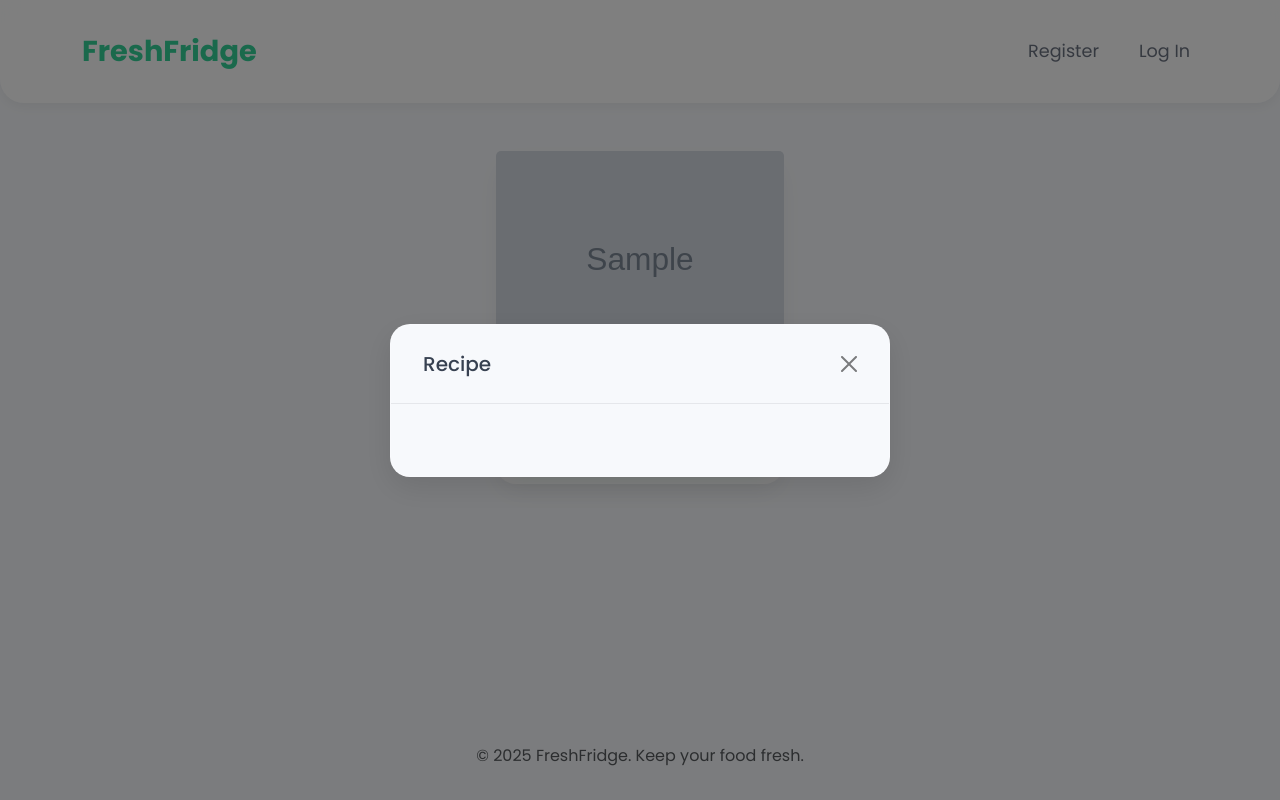
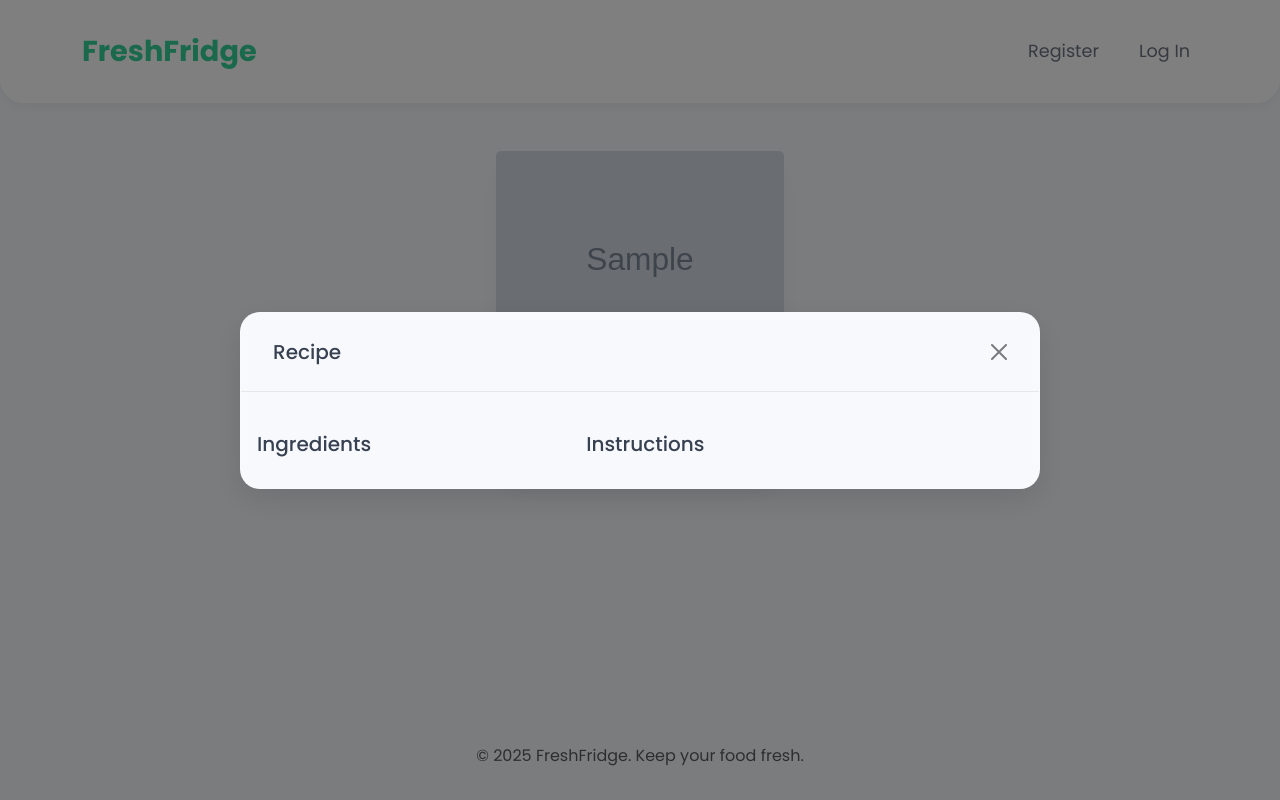
Before and after one commit to NickRoger112/frigoflow, a Flask app: template templates/recipes.html in a window 1280 px wide, after a click on "View Recipe". Run offline with Flask 3, Linux system fonts and the light colour scheme; the template is opened without the code that fills it: most values are stand-ins (such as "Sample title", 1, 10 or a date in 2020); grey boxes marked "Sample" are stand-in pictures; some libraries are stand-ins or nearby versions.

Commit message:
refactor: improve recipe modal structure

```diff
--- a/templates/recipes.html
+++ b/templates/recipes.html
@@ -18,17 +18,27 @@
 
 
 <div class="modal fade" id="recipeModal" tabindex="-1">
-    <div class="modal-dialog modal-dialog-centered">
+    <div class="modal-dialog modal-dialog-centered modal-lg modal-dialog-scrollable">
         <div class="modal-content">
             <div class="modal-header">
                 <h1 class="modal-title fs-5" id="recipeModalTitle">Recipe</h1>
                 <button type="button" class="btn-close" data-bs-dismiss="modal"></button>
             </div>
-            <div class="modal-body">
-                <p id="recipe-time"></p>
-                <img id="recipe-image" class="img-fluid mb-3 rounded">
-                <div id="recipe-ingredients"></div>
-                <div id="recipe-instructions"></div>
+            <div class="modal-body" id="recipeModalBody">
+                <div id="recipe-header-content" class="text-center mb-4"></div>
+
+                <div class="row">
+                    <div class="col-md-5">
+                        <h5 class="mb-3">Ingredients</h5>
+                        <ul id="recipe-ingredients-list" class="ingredients-list">
+                        </ul>
+                    </div>
+                    <div class="col-md-7">
+                        <h5 class="mb-3">Instructions</h5>
+                        <ol id="recipe-instructions-list" class="instructions-list">
+                        </ol>
+                    </div>
+                </div>
             </div>
         </div>
     </div>
@@ -63,46 +73,45 @@
         });
 
         function populateModal(data) {
-            var modalBody = recipeModal.querySelector('.modal-body');
-            modalBody.innerHTML = '';
+            recipeModal.querySelector('#recipeModalTitle').textContent = data.title;
 
-            var modalTitle = recipeModal.querySelector('.modal-title');
-            modalTitle.textContent = data.title;
+            const headerContent = recipeModal.querySelector('#recipe-header-content');
+            headerContent.innerHTML = `
+                <img src="${data.image}" class="img-fluid mb-3 rounded recipe-image">
+                <div class="recipe-info-pills">
+                    <span class="info-pill"><i class="fa-regular fa-clock"></i> ${data.readyInMinutes} min</span>
+                    <span class="info-pill"><i class="fa-solid fa-utensils"</i> Serves ${data.servings}</span>
+                </div>
+            `;
 
-            var recipeTime = document.createElement('p');
-            recipeTime.textContent = `Ready in: ${data.readyInMinutes} minutes`;
-            modalBody.appendChild(recipeTime);
-
-            var recipeImage = document.createElement('img');
-            recipeImage.src = data.image;
-            recipeImage.className = 'img-fluid mb-3 rounded';
-            modalBody.appendChild(recipeImage);
-
-            var ingredientsHeading = document.createElement('h5');
-            ingredientsHeading.textContent = 'Ingredients:';
-            modalBody.appendChild(ingredientsHeading);
-
-            var ingredientsList = document.createElement('ul');
+            const ingredientsList = recipeModal.querySelector('#recipe-ingredients-list');
+            ingredientsList.innerHTML = '';
             if (data.extendedIngredients) {
                 data.extendedIngredients.forEach(ingredient => {
-                    var listItem = document.createElement('li');
+                    const listItem = document.createElement('li');
                     listItem.textContent = ingredient.original;
                     ingredientsList.appendChild(listItem);
                 });
             }
-            modalBody.appendChild(ingredientsList);
 
-            var instructionsHeading = document.createElement('h5');
-            instructionsHeading.textContent = 'Instructions:';
-            modalBody.appendChild(instructionsHeading);
+            const instructionsList = recipeModal.querySelector('#recipe-instructions-list');
+            instructionsList.innerHTML = '';
 
-            var instructionsText = document.createElement('p');
-            if (data.instructions) {
-                instructionsText.innerHTML = data.instructions;
+            if (data.analyzedInstructions && data.analyzedInstructions.length > 0) {
+                data.analyzedInstructions[0].steps.forEach(step => {
+                    const listItem = document.createElement('li');
+                    listItem.textContent = step.step;
+                    instructionsList.appendChild(listItem);
+                });
+            } else if (data.instructions) {
+                const listItem = document.createElement('li');
+                listItem.innerHTML = data.instructions;
+                instructionsList.appendChild(listItem);
             } else {
-                instructionsText.innerHTML = 'No instructions available.';
+                const listItem = document.createElement('li');
+                listItem.textContent = 'No instructions available.';
+                instructionsList.appendChild(listItem);
             }
-            modalBody.appendChild(instructionsText);
         }
     });
 </script>
```
